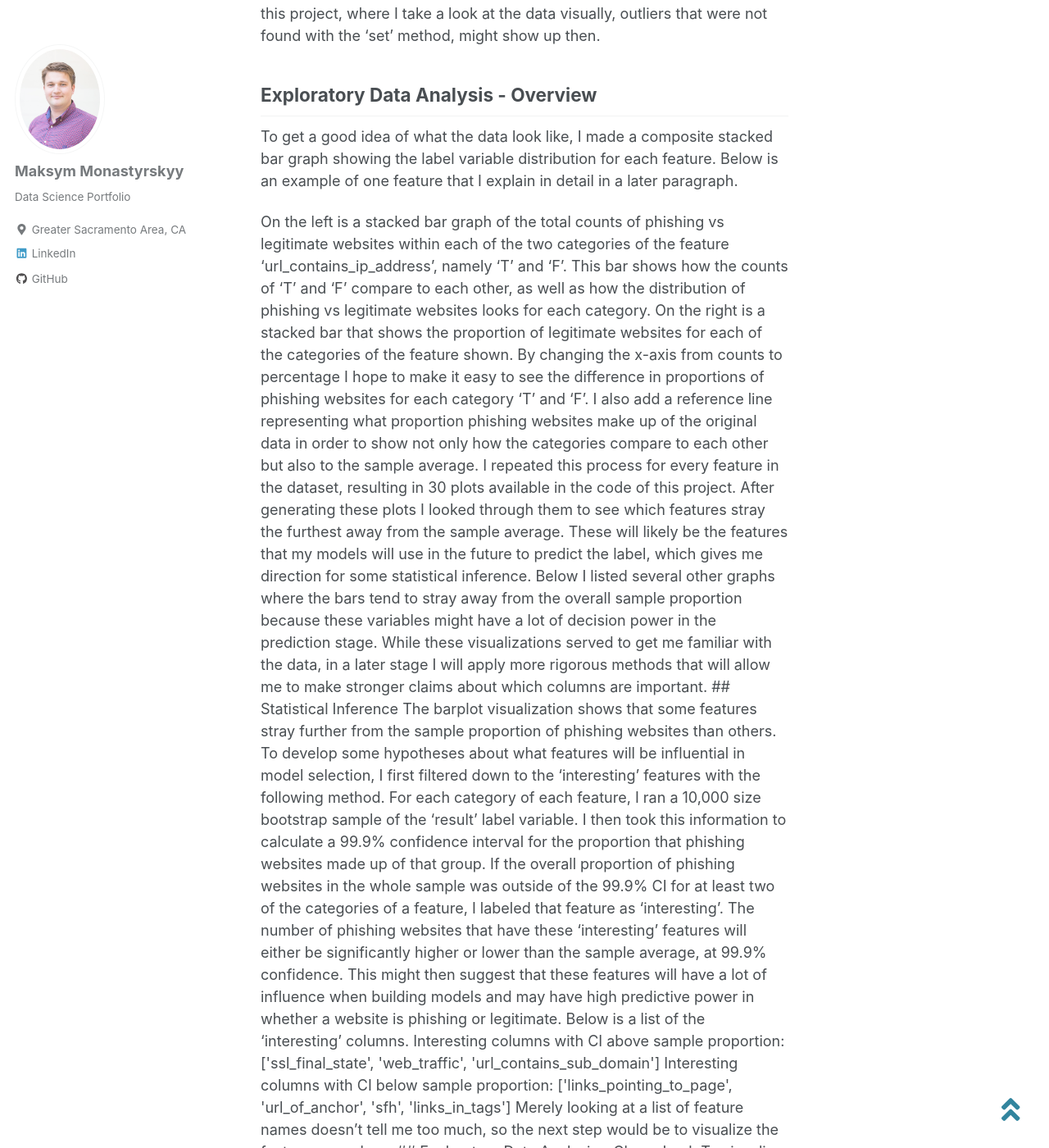
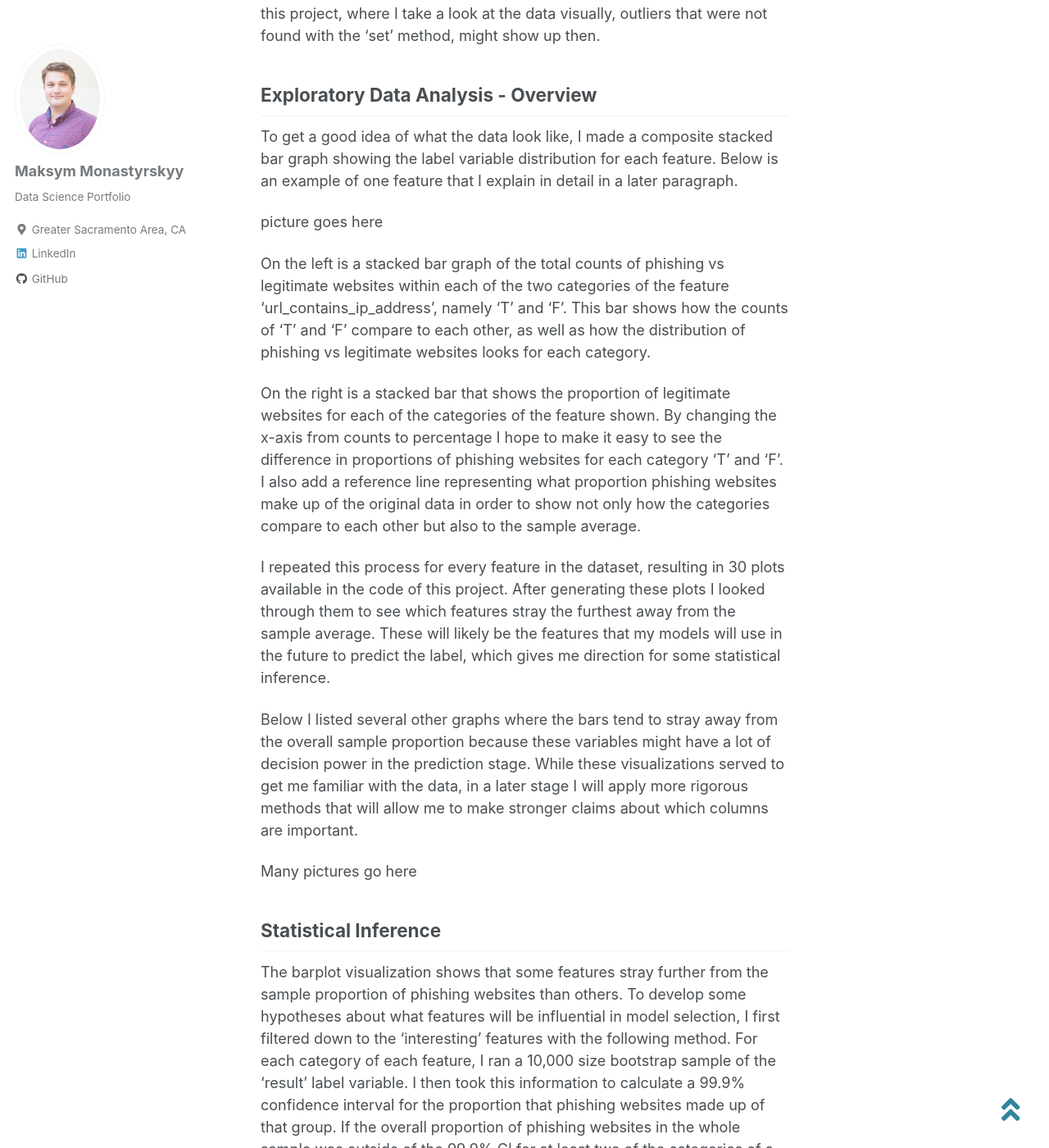
Before and after one commit to monastyrskyy/monastyrskyy.github.io, a Jekyll site: the page built from _posts/2020-2-8-phishing_websites_capstone.md, in a window 1280 px wide and 1400 px high, scrolled down 2407 px. Shown: the whole window at 82% size. Built offline with Jekyll 4.4.1, drawn with Linux system fonts in a browser that asks for light colours; cached includes are drawn as plain includes; nearby versions of some CDN libraries; some of the changed text lies outside the part shown.

Commit message:
First draft of Capstone 1

```diff
--- a/_posts/2020-2-8-phishing_websites_capstone.md
+++ b/_posts/2020-2-8-phishing_websites_capstone.md
@@ -54,7 +54,7 @@ Traditional methods for checking for outliers such as boxplots, histograms, and
 ## Exploratory Data Analysis - Overview
 To get a good idea of what the data look like, I made a composite stacked bar graph showing the label variable distribution for each feature. Below is an example of one feature that I explain in detail in a later paragraph.
 
-<picture goes here>
+picture goes here
 
 On the left is a stacked bar graph of the total counts of phishing vs legitimate websites within each of the two categories of the feature ‘url_contains_ip_address’, namely ‘T’ and ‘F’. This bar shows how the counts of ‘T’ and ‘F’ compare to each other, as well as how the distribution of phishing vs legitimate websites looks for each category.
 
@@ -64,7 +64,7 @@ I repeated this process for every feature in the dataset, resulting in 30 plots
 
 Below I listed several other graphs where the bars tend to stray away from the overall sample proportion because these variables might have a lot of decision power in the prediction stage. While these visualizations served to get me familiar with the data, in a later stage I will apply more rigorous methods that will allow me to make stronger claims about which columns are important.
 
-<Many pictures go here>
+Many pictures go here
 
 ## Statistical Inference
 The barplot visualization shows that some features stray further from the sample proportion of phishing websites than others. To develop some hypotheses about what features will be influential in model selection, I first filtered down to the ‘interesting’ features with the following method. For each category of each feature, I ran a 10,000 size bootstrap sample of the ‘result’ label variable. I then took this information to calculate a 99.9% confidence interval for the proportion that phishing websites made up of that group. If the overall proportion of phishing websites in the whole sample was outside of the 99.9% CI for at least two of the categories of a feature, I labeled that feature as ‘interesting’. The number of phishing websites that have these ‘interesting’ features will either be significantly higher or lower than the sample average, at 99.9% confidence. This might then suggest that these features will have a lot of influence when building models and may have high predictive power in whether a website is phishing or legitimate. Below is a list of the ‘interesting’ columns.
```
